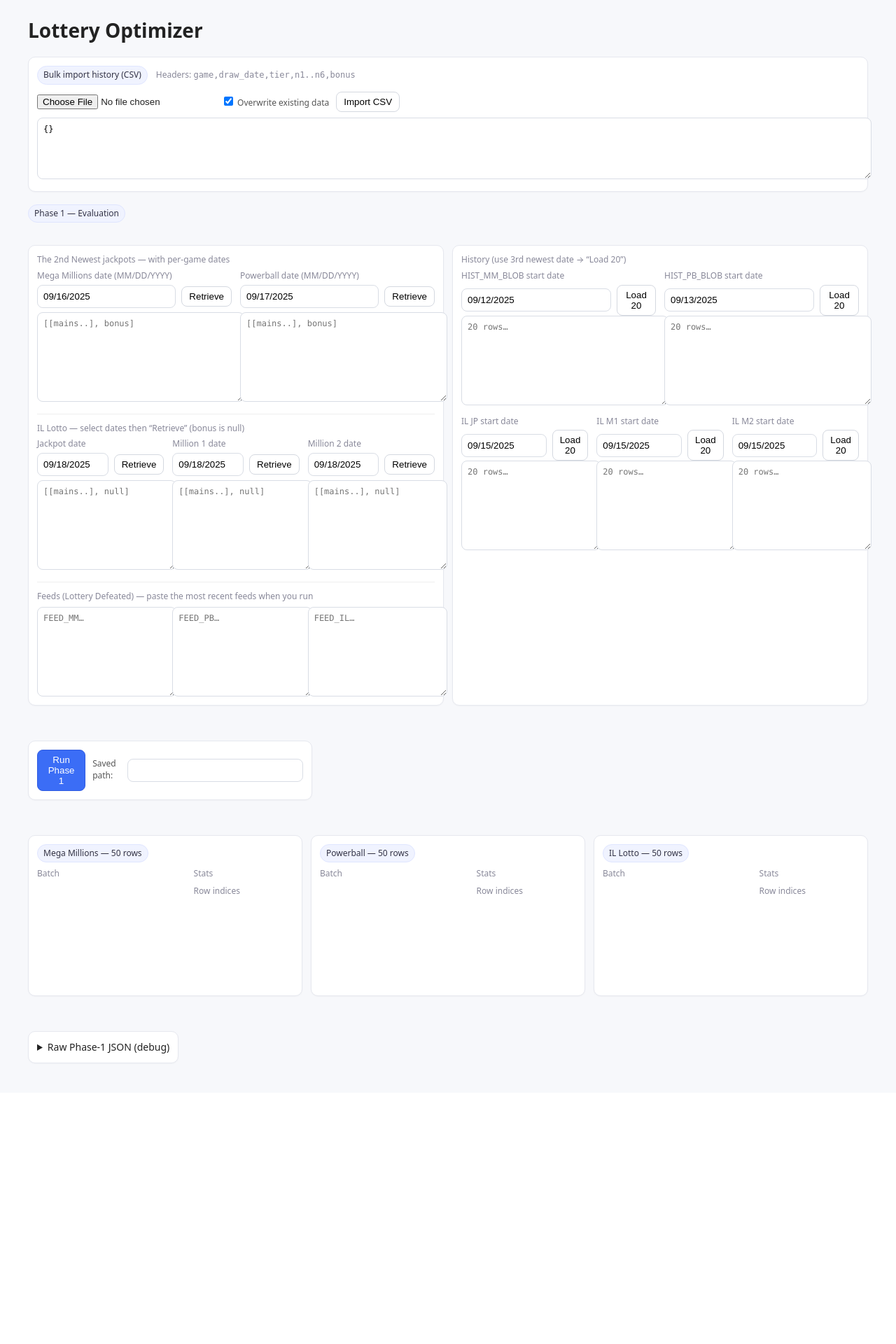
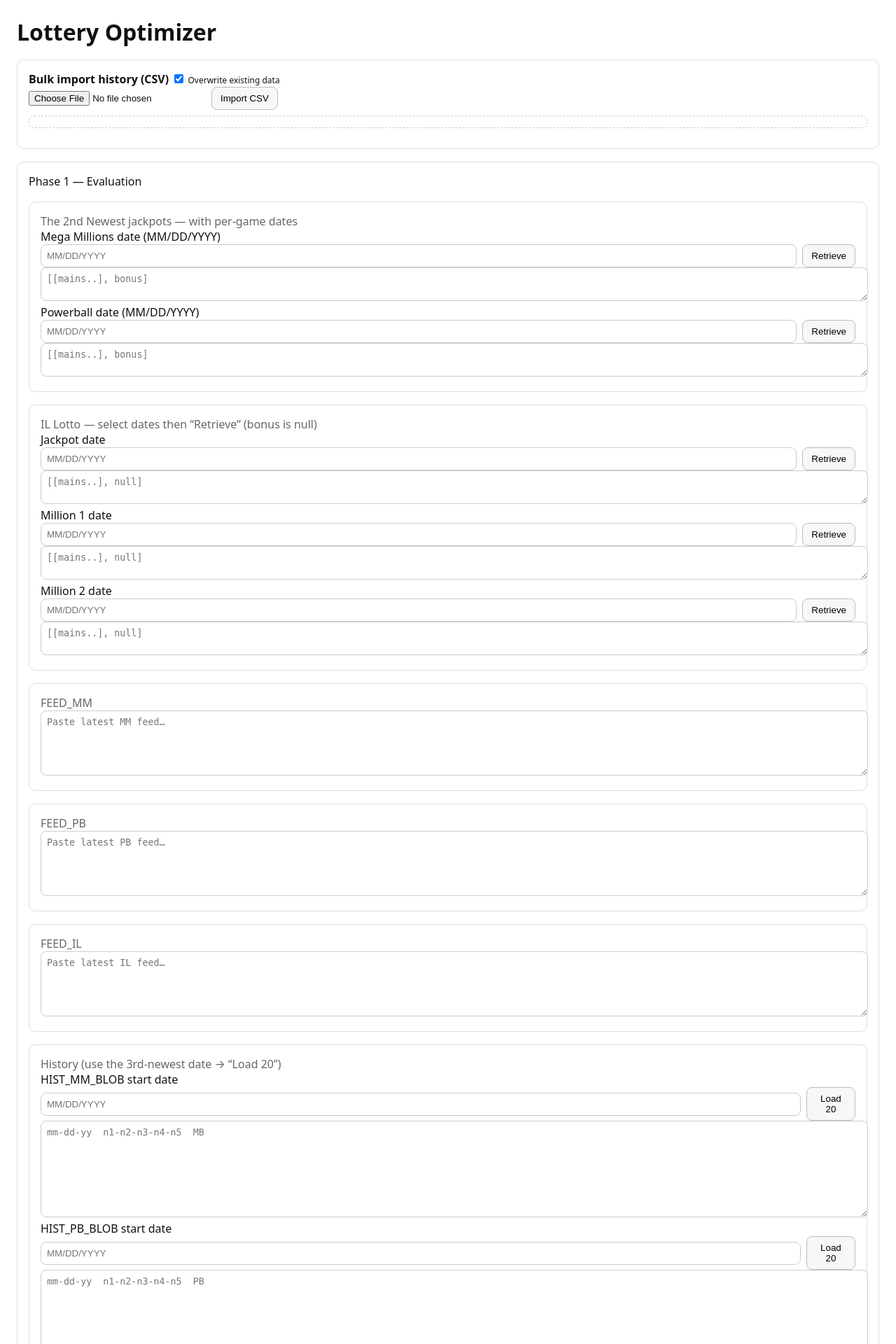
Before and after one commit to lettiehsu/lottery-optimizer, a Flask app: page / in a window 1280 px wide. Shown: the top 1920 px of the page at 70% size. Before the commit the page ends 1520 px from the top, so only its background shows below. Run offline with Flask 3, Linux system fonts and the light colour scheme.

Commit message:
Update index.html

```diff
--- a/templates/index.html
+++ b/templates/index.html
@@ -1,201 +1,151 @@
 <!doctype html>
-<html lang="en">
+<html>
 <head>
-  <meta charset="utf-8" />
-  <meta name="viewport" content="width=device-width,initial-scale=1" />
+  <meta charset="utf-8"/>
+  <meta name="viewport" content="width=device-width, initial-scale=1"/>
   <title>Lottery Optimizer</title>
-  <link rel="stylesheet" href="/static/styles.css" />
-  <style>
-    /* minimal helpers in case your CSS is lighter */
-    body { background:#f7f8fb; color:#222; font:14px/1.4 system-ui, -apple-system, Segoe UI, Roboto, Helvetica, Arial, sans-serif; }
-    .wrap { max-width:1200px; margin:22px auto; padding:0 12px; }
-    .row { margin:14px 0; }
-    .grid { display:grid; gap:12px; }
-    .grid-2 { grid-template-columns: 1fr 1fr; }
-    .grid-3 { grid-template-columns: 1fr 1fr 1fr; }
-    .card { background:#fff; border:1px solid #e6e8ef; border-radius:10px; padding:12px; box-shadow:0 1px 2px rgba(0,0,0,.03); }
-    .pill { display:inline-block; background:#f0f3ff; color:#334; border:1px solid #dfe5ff; padding:4px 8px; border-radius:999px; font-size:12px; }
-    .tiny { font-size:12px; color:#555; }
-    .muted { color:#889; }
-    .right { float:right; }
-    .btn { border:1px solid #d4d8e0; background:#fff; padding:6px 10px; border-radius:8px; cursor:pointer; }
-    .btn.primary { background:#3b6df6; color:#fff; border-color:#2f5be0; }
-    input[type="text"], textarea { width:100%; border:1px solid #d9dde5; border-radius:8px; padding:8px; background:#fff; }
-    textarea { min-height:110px; font-family: ui-monospace, SFMono-Regular, Menlo, Consolas, monospace; font-size:12px; }
-    pre, .mono { font-family: ui-monospace, SFMono-Regular, Menlo, Consolas, monospace; }
-    ol.batch { padding-left: 24px; margin:0; max-height:340px; overflow:auto; }
-    .two-col { display:grid; grid-template-columns: 1.2fr .8fr; gap:10px; }
-    .statline .chip { display:inline-block; margin:2px 6px 2px 0; padding:3px 8px; border:1px solid #e2e6f0; border-radius:999px; font-size:12px; background:#f7f9ff; }
-    .inline { display:flex; align-items:center; gap:8px; }
-    .section-title { font-weight:600; margin:0 0 6px; }
-    .hint { font-size:12px; color:#778; }
-  </style>
+  <link rel="stylesheet" href="/static/styles.css"/>
 </head>
 <body>
-  <div class="wrap">
-    <h1 class="section-title">Lottery Optimizer</h1>
+  <h1>Lottery Optimizer</h1>
 
-    <!-- CSV IMPORT -->
+  <!-- CSV import -->
   <div class="card">
-      <div class="inline" style="gap:12px;">
-        <label class="pill">Bulk import history (CSV)</label>
-        <span class="tiny muted">Headers: <code>game,draw_date,tier,n1..n6,bonus</code></span>
+    <div class="inline">
+      <strong>Bulk import history (CSV)</strong>
+      <label class="right small">
+        <input type="checkbox" id="overwriteCsv" checked/>
+        Overwrite existing data
+      </label>
     </div>
-      <div class="inline" style="margin-top:10px; gap:10px;">
-        <input id="csvFile" type="file" />
-        <label class="tiny"><input id="overwrite" type="checkbox" checked /> Overwrite existing data</label>
-        <button id="importBtn" class="btn">Import CSV</button>
+    <div class="row">
+      <input type="file" id="csvFile" />
+      <button id="importCsv" class="btn">Import CSV</button>
     </div>
-      <textarea id="uploadOut" class="mono" style="margin-top:8px; min-height:70px;" readonly>{}</textarea>
+    <pre id="csvLog" class="log"></pre>
   </div>
 
-    <!-- PHASE 1 — INPUTS -->
+  <!-- Phase 1 inputs -->
+  <div class="card">
+    <div class="pill">Phase 1 — Evaluation</div>
+
+    <div class="grid grid-2">
+      <!-- The 2nd Newest jackpots — with per-game dates -->
+      <div class="card subtle">
+        <div class="tiny muted">The 2nd Newest jackpots — with per-game dates</div>
+
+        <label class="tiny">Mega Millions date (MM/DD/YYYY)</label>
         <div class="row">
-      <div class="pill">Phase 1 — Evaluation</div>
+          <input id="mmDate" type="text" placeholder="MM/DD/YYYY"/>
+          <button id="mmRetrieve" class="btn">Retrieve</button>
+        </div>
+        <textarea id="mmPreview" rows="2" placeholder="[[mains..], bonus]"></textarea>
+
+        <label class="tiny">Powerball date (MM/DD/YYYY)</label>
+        <div class="row">
+          <input id="pbDate" type="text" placeholder="MM/DD/YYYY"/>
+          <button id="pbRetrieve" class="btn">Retrieve</button>
+        </div>
+        <textarea id="pbPreview" rows="2" placeholder="[[mains..], bonus]"></textarea>
       </div>
 
-    <div class="grid grid-2">
-      <!-- LEFT: Latest per-game dates -->
-      <div class="card">
-        <div class="tiny muted" style="margin-bottom:6px;">The 2nd Newest jackpots — with per-game dates</div>
+      <!-- IL Lotto -->
+      <div class="card subtle">
+        <div class="tiny muted">IL Lotto — select dates then “Retrieve” (bonus is null)</div>
 
-        <div class="grid grid-2">
-          <!-- MM -->
-          <div>
-            <div class="tiny muted">Mega Millions date (MM/DD/YYYY)</div>
-            <div class="inline" style="gap:8px; margin-top:4px;">
-              <input id="mmDate" type="text" value="09/16/2025" />
-              <button id="mmRetrieve" class="btn">Retrieve</button>
+        <label class="tiny">Jackpot date</label>
+        <div class="row">
+          <input id="ilJPDate" type="text" placeholder="MM/DD/YYYY"/>
+          <button id="ilJPRetrieve" class="btn">Retrieve</button>
         </div>
-            <textarea id="mmPreview" class="mono" style="margin-top:6px;" placeholder="[[mains..], bonus]"></textarea>
+        <textarea id="ilJPPreview" rows="2" placeholder="[[mains..], null]"></textarea>
+
+        <label class="tiny">Million 1 date</label>
+        <div class="row">
+          <input id="ilM1Date" type="text" placeholder="MM/DD/YYYY"/>
+          <button id="ilM1Retrieve" class="btn">Retrieve</button>
         </div>
+        <textarea id="ilM1Preview" rows="2" placeholder="[[mains..], null]"></textarea>
 
-          <!-- PB -->
-          <div>
-            <div class="tiny muted">Powerball date (MM/DD/YYYY)</div>
-            <div class="inline" style="gap:8px; margin-top:4px;">
-              <input id="pbDate" type="text" value="09/17/2025" />
-              <button id="pbRetrieve" class="btn">Retrieve</button>
+        <label class="tiny">Million 2 date</label>
+        <div class="row">
+          <input id="ilM2Date" type="text" placeholder="MM/DD/YYYY"/>
+          <button id="ilM2Retrieve" class="btn">Retrieve</button>
         </div>
-            <textarea id="pbPreview" class="mono" style="margin-top:6px;" placeholder="[[mains..], bonus]"></textarea>
+        <textarea id="ilM2Preview" rows="2" placeholder="[[mains..], null]"></textarea>
       </div>
     </div>
 
-        <hr style="border:none;border-top:1px solid #eee; margin:12px 0;" />
-
-        <div class="tiny muted">IL Lotto — select dates then “Retrieve” (bonus is null)</div>
-        <div class="grid grid-3" style="margin-top:6px;">
-          <!-- IL JP -->
-          <div>
-            <div class="tiny muted">Jackpot date</div>
-            <div class="inline" style="gap:8px; margin-top:4px;">
-              <input id="ilJPDate" type="text" value="09/18/2025" />
-              <button id="ilJPRetrieve" class="btn">Retrieve</button>
+    <!-- Feeds -->
+    <div class="grid grid-3">
+      <div class="card subtle">
+        <div class="tiny muted">FEED_MM</div>
+        <textarea id="feedMM" rows="5" placeholder="Paste latest MM feed…"></textarea>
       </div>
-            <textarea id="ilJPPreview" class="mono" style="margin-top:6px;" placeholder="[[mains..], null]"></textarea>
+      <div class="card subtle">
+        <div class="tiny muted">FEED_PB</div>
+        <textarea id="feedPB" rows="5" placeholder="Paste latest PB feed…"></textarea>
       </div>
-          <!-- IL M1 -->
-          <div>
-            <div class="tiny muted">Million 1 date</div>
-            <div class="inline" style="gap:8px; margin-top:4px;">
-              <input id="ilM1Date" type="text" value="09/18/2025" />
-              <button id="ilM1Retrieve" class="btn">Retrieve</button>
-            </div>
-            <textarea id="ilM1Preview" class="mono" style="margin-top:6px;" placeholder="[[mains..], null]"></textarea>
-          </div>
-          <!-- IL M2 -->
-          <div>
-            <div class="tiny muted">Million 2 date</div>
-            <div class="inline" style="gap:8px; margin-top:4px;">
-              <input id="ilM2Date" type="text" value="09/18/2025" />
-              <button id="ilM2Retrieve" class="btn">Retrieve</button>
-            </div>
-            <textarea id="ilM2Preview" class="mono" style="margin-top:6px;" placeholder="[[mains..], null]"></textarea>
+      <div class="card subtle">
+        <div class="tiny muted">FEED_IL</div>
+        <textarea id="feedIL" rows="5" placeholder="Paste latest IL feed…"></textarea>
       </div>
     </div>
 
-        <hr style="border:none;border-top:1px solid #eee; margin:12px 0;" />
-
-        <div class="tiny muted">Feeds (Lottery Defeated) — paste the most recent feeds when you run</div>
-        <div class="grid grid-3" style="margin-top:6px;">
-          <textarea id="feedMM" class="mono" placeholder="FEED_MM…"></textarea>
-          <textarea id="feedPB" class="mono" placeholder="FEED_PB…"></textarea>
-          <textarea id="feedIL" class="mono" placeholder="FEED_IL…"></textarea>
+    <!-- History (3rd newest + Load 20) -->
+    <div class="card">
+      <div class="tiny muted">History (use the 3rd-newest date → “Load 20”)</div>
+      <div class="grid grid-3">
+        <div>
+          <label class="tiny">HIST_MM_BLOB start date</label>
+          <div class="row">
+            <input id="histMMDate" type="text" placeholder="MM/DD/YYYY"/>
+            <button id="mmLoad20" class="btn">Load 20</button>
           </div>
+          <textarea id="histMMBlob" rows="8" class="mono" placeholder="mm-dd-yy  n1-n2-n3-n4-n5  MB"></textarea>
         </div>
-
-      <!-- RIGHT: History (use 3rd newest date then “Load 20”) -->
-      <div class="card">
-        <div class="inline">
-          <div class="tiny muted">History (use 3rd newest date → “Load 20”)</div>
+        <div>
+          <label class="tiny">HIST_PB_BLOB start date</label>
+          <div class="row">
+            <input id="histPBDate" type="text" placeholder="MM/DD/YYYY"/>
+            <button id="pbLoad20" class="btn">Load 20</button>
           </div>
-
-        <div class="grid grid-2" style="margin-top:6px;">
-          <!-- HIST MM -->
+          <textarea id="histPBBlob" rows="8" class="mono" placeholder="mm-dd-yy  n1-n2-n3-n4-n5  PB"></textarea>
+        </div>
         <div>
-            <div class="tiny muted">HIST_MM_BLOB start date</div>
-            <div class="inline" style="gap:8px; margin-top:4px;">
-              <input id="histMMDate" type="text" value="09/12/2025" />
-              <button id="histMMLoad" class="btn">Load 20</button>
+          <label class="tiny">HIST_IL_BLOB (JP / M1 / M2)</label>
+          <div class="grid grid-3 compact">
+            <div>
+              <div class="row">
+                <input id="histILJPDate" type="text" placeholder="MM/DD/YYYY"/>
+                <button id="ilJPLoad20" class="btn">Load 20</button>
               </div>
-            <textarea id="histMMBlob" class="mono" placeholder="20 rows…"></textarea>
+              <textarea id="histILJPBlob" rows="8" class="mono" placeholder="mm-dd-yy  A-B-C-D-E-F"></textarea>
             </div>
-
-          <!-- HIST PB -->
             <div>
-            <div class="tiny muted">HIST_PB_BLOB start date</div>
-            <div class="inline" style="gap:8px; margin-top:4px;">
-              <input id="histPBDate" type="text" value="09/13/2025" />
-              <button id="histPBLoad" class="btn">Load 20</button>
+              <div class="row">
+                <input id="histILM1Date" type="text" placeholder="MM/DD/YYYY"/>
+                <button id="ilM1Load20" class="btn">Load 20</button>
               </div>
-            <textarea id="histPBBlob" class="mono" placeholder="20 rows…"></textarea>
+              <textarea id="histILM1Blob" rows="8" class="mono" placeholder="mm-dd-yy  A-B-C-D-E-F"></textarea>
             </div>
+            <div>
+              <div class="row">
+                <input id="histILM2Date" type="text" placeholder="MM/DD/YYYY"/>
+                <button id="ilM2Load20" class="btn">Load 20</button>
               </div>
-
-        <div class="grid grid-3" style="margin-top:10px;">
-          <!-- IL JP history -->
-          <div>
-            <div class="tiny muted">IL JP start date</div>
-            <div class="inline" style="gap:8px; margin-top:4px;">
-              <input id="histILJPDate" type="text" value="09/15/2025" />
-              <button id="histILJPLoad" class="btn">Load 20</button>
+              <textarea id="histILM2Blob" rows="8" class="mono" placeholder="mm-dd-yy  A-B-C-D-E-F"></textarea>
             </div>
-            <textarea id="histILJPBlob" class="mono" placeholder="20 rows…"></textarea>
-          </div>
-
-          <!-- IL M1 history -->
-          <div>
-            <div class="tiny muted">IL M1 start date</div>
-            <div class="inline" style="gap:8px; margin-top:4px;">
-              <input id="histILM1Date" type="text" value="09/15/2025" />
-              <button id="histILM1Load" class="btn">Load 20</button>
-            </div>
-            <textarea id="histILM1Blob" class="mono" placeholder="20 rows…"></textarea>
-          </div>
-
-          <!-- IL M2 history -->
-          <div>
-            <div class="tiny muted">IL M2 start date</div>
-            <div class="inline" style="gap:8px; margin-top:4px;">
-              <input id="histILM2Date" type="text" value="09/15/2025" />
-              <button id="histILM2Load" class="btn">Load 20</button>
-            </div>
-            <textarea id="histILM2Blob" class="mono" placeholder="20 rows…"></textarea>
           </div>
         </div>
       </div>
     </div>
 
-    <!-- RUN PHASE 1 -->
+    <!-- Run Phase 1 -->
     <div class="row">
-      <div class="card">
-        <div class="inline" style="gap:10px;">
       <button id="runPhase1" class="btn primary">Run Phase 1</button>
-          <span class="tiny">Saved path:</span>
-          <input id="phase1Path" type="text" readonly />
-          <span id="phase1Done" class="pill" style="display:none;">Done</span>
-        </div>
-      </div>
+      <input id="phase1Path" type="text" readonly placeholder="Saved path…"/>
+      <span id="doneBadge" class="pill success" style="display:none">Done</span>
     </div>
 
     <!-- PHASE 1 RESULTS: three columns -->
@@ -206,54 +156,52 @@
           <span class="pill">Mega Millions — 50 rows</span>
           <span id="mmCounts" class="tiny right"></span>
         </div>
-        <div class="two-col" style="margin-top:8px">
+        <div class="two-col">
           <div>
             <div class="tiny muted">Batch</div>
             <ol id="mmBatch" class="batch mono"></ol>
           </div>
           <div>
             <div class="tiny muted">Stats</div>
-            <div id="mmStats" class="statline" style="margin-bottom:8px"></div>
+            <div id="mmStats" class="statline"></div>
             <div class="tiny muted">Row indices</div>
             <pre id="mmRows" class="mono" style="min-height:100px"></pre>
           </div>
         </div>
       </div>
-
       <!-- PB -->
       <div class="card">
         <div class="inline">
           <span class="pill">Powerball — 50 rows</span>
           <span id="pbCounts" class="tiny right"></span>
         </div>
-        <div class="two-col" style="margin-top:8px">
+        <div class="two-col">
           <div>
             <div class="tiny muted">Batch</div>
             <ol id="pbBatch" class="batch mono"></ol>
           </div>
           <div>
             <div class="tiny muted">Stats</div>
-            <div id="pbStats" class="statline" style="margin-bottom:8px"></div>
+            <div id="pbStats" class="statline"></div>
             <div class="tiny muted">Row indices</div>
             <pre id="pbRows" class="mono" style="min-height:100px"></pre>
           </div>
         </div>
       </div>
-
       <!-- IL -->
       <div class="card">
         <div class="inline">
           <span class="pill">IL Lotto — 50 rows</span>
           <span id="ilCounts" class="tiny right"></span>
         </div>
-        <div class="two-col" style="margin-top:8px">
+        <div class="two-col">
           <div>
             <div class="tiny muted">Batch</div>
             <ol id="ilBatch" class="batch mono"></ol>
           </div>
           <div>
             <div class="tiny muted">Stats</div>
-            <div id="ilStats" class="statline" style="margin-bottom:8px"></div>
+            <div id="ilStats" class="statline"></div>
             <div class="tiny muted">Row indices</div>
             <pre id="ilRows" class="mono" style="min-height:100px"></pre>
           </div>
@@ -261,17 +209,13 @@
       </div>
     </div>
 
-    <!-- Raw JSON (debug) -->
-    <div class="row">
-      <div class="card">
-        <details>
+    <details class="mt">
       <summary>Raw Phase-1 JSON (debug)</summary>
-          <pre id="phase1Result" style="min-height:90px;"></pre>
+      <pre id="rawPhase1"></pre>
     </details>
   </div>
-    </div>
 
-  </div>
+  <div id="toast" class="toast" style="display:none"></div>
 
   <script src="/static/app.js"></script>
 </body>
```
Lines whose indentation alone changed are shown as unchanged.
